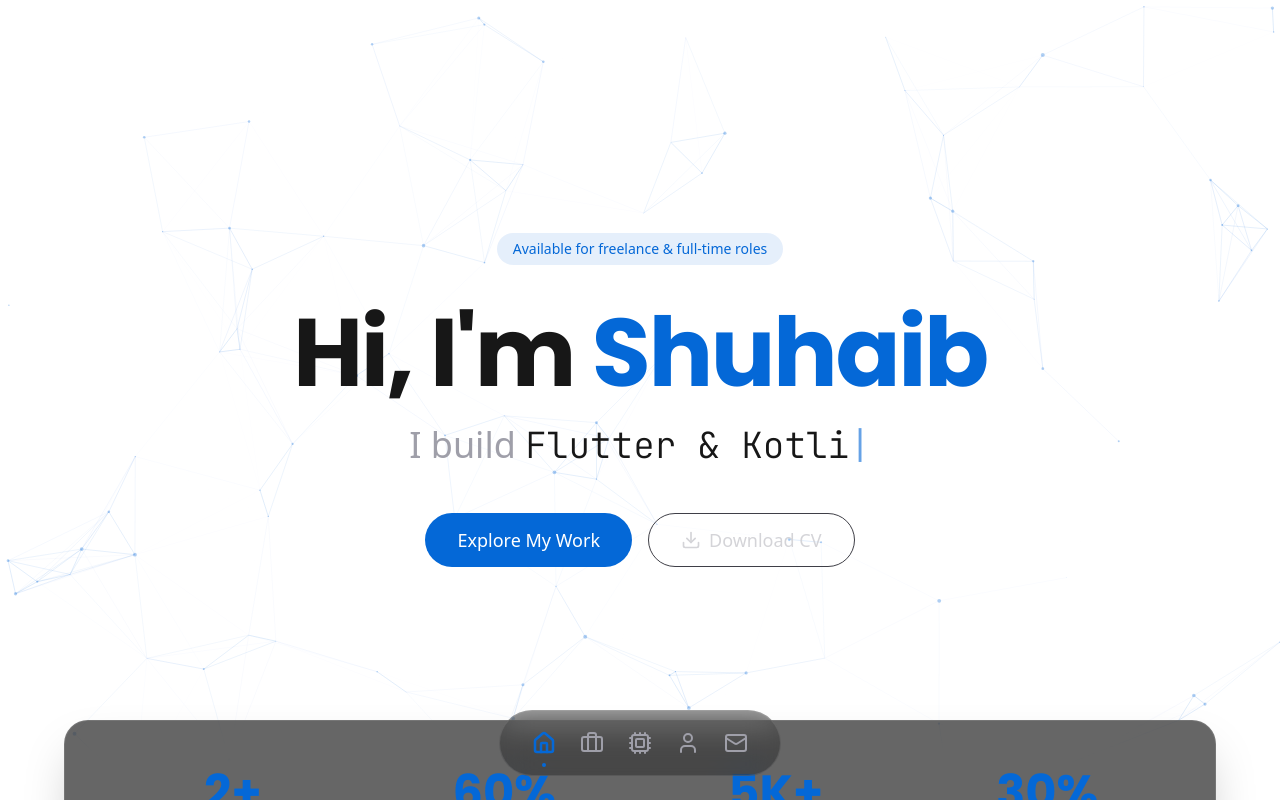
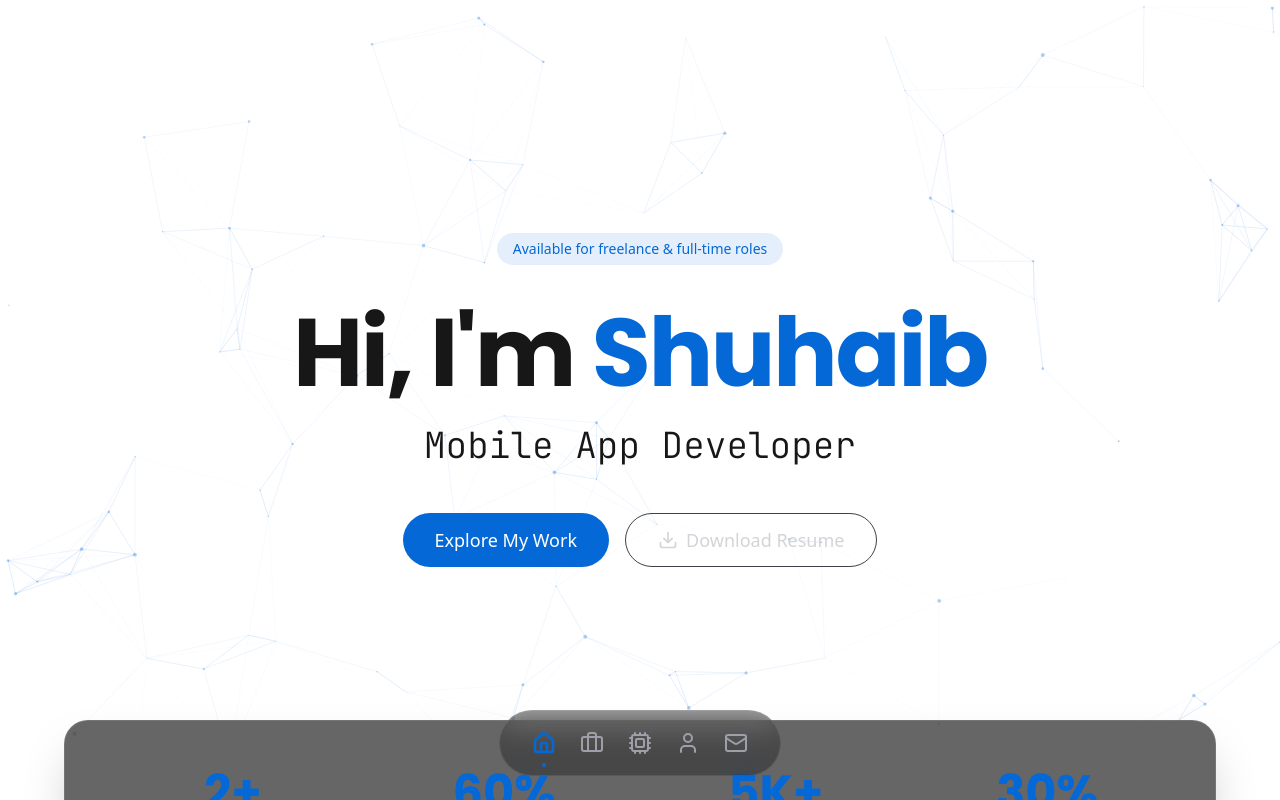
Before and after one commit to shuhaibkt02/portfolio_v2, a Next.js app: page / in a window 1280 px wide. Shown: the top 800 px of the page. Built offline with nearby package versions, Linux system fonts and the light colour scheme.

Commit message:
feat: add hero section with animated content and a custom animated cursor component.

```diff
--- a/src/components/home/HeroSection.tsx
+++ b/src/components/home/HeroSection.tsx
@@ -3,40 +3,10 @@
 import { motion } from "framer-motion";
 import { ArrowRight, Download } from "lucide-react";
 import { ParticleBackground } from "./ParticleBackground";
-import { useEffect, useState } from "react";
 
-const TYPING_STRINGS = [
-    "Mobile App Developer",
-    "Flutter & Kotlin Specialist",
-    "Enterprise Field Sales Systems Engineer",
-];
+
 
 export const HeroSection = () => {
-    const [textIndex, setTextIndex] = useState(0);
-    const [charIndex, setCharIndex] = useState(0);
-    const [isDeleting, setIsDeleting] = useState(false);
-
-    useEffect(() => {
-        const currentString = TYPING_STRINGS[textIndex];
-        const typingSpeed = isDeleting ? 50 : 100;
-        const pauseTime = 2000;
-
-        const timeout = setTimeout(() => {
-            if (!isDeleting && charIndex < currentString.length) {
-                setCharIndex((prev) => prev + 1);
-            } else if (isDeleting && charIndex > 0) {
-                setCharIndex((prev) => prev - 1);
-            } else if (!isDeleting && charIndex === currentString.length) {
-                setTimeout(() => setIsDeleting(true), pauseTime);
-            } else if (isDeleting && charIndex === 0) {
-                setIsDeleting(false);
-                setTextIndex((prev) => (prev + 1) % TYPING_STRINGS.length);
-            }
-        }, typingSpeed);
-
-        return () => clearTimeout(timeout);
-    }, [charIndex, isDeleting, textIndex]);
-
     return (
         <section className="relative flex h-screen w-full items-center justify-center overflow-hidden bg-background">
             <ParticleBackground />
@@ -67,10 +37,8 @@
                     animate={{ opacity: 1 }}
                     transition={{ duration: 0.8, delay: 0.4 }}
                 >
-                    <span>I build&nbsp;</span>
                     <span className="font-mono text-foreground break-words">
-                        {TYPING_STRINGS[textIndex].substring(0, charIndex)}
-                        <span className="animate-pulse text-flutter-blue inline-block">|</span>
+                        Mobile App Developer
                     </span>
                 </motion.div>
 
@@ -93,7 +61,7 @@
                         className="group flex items-center justify-center gap-2 rounded-full border border-zinc-700 bg-transparent px-8 py-3 text-lg font-medium text-zinc-300 transition-all hover:border-zinc-500 hover:text-white"
                     >
                         <Download size={20} />
-                        <span>Download CV</span>
+                        <span>Download Resume</span>
                     </a>
                 </motion.div>
             </div>
--- a/src/components/ui/CustomCursor.tsx
+++ b/src/components/ui/CustomCursor.tsx
@@ -44,7 +44,7 @@
 
     return (
         <motion.div
-            className="pointer-events-none fixed left-0 top-0 z-50 h-8 w-8 rounded-full border border-flutter-blue mix-blend-difference"
+            className="pointer-events-none fixed left-0 top-0 z-50 h-8 w-8 rounded-full border border-flutter-blue mix-blend-difference hidden md:block"
             style={{
                 translateX: cursorXSpring,
                 translateY: cursorYSpring,
```
